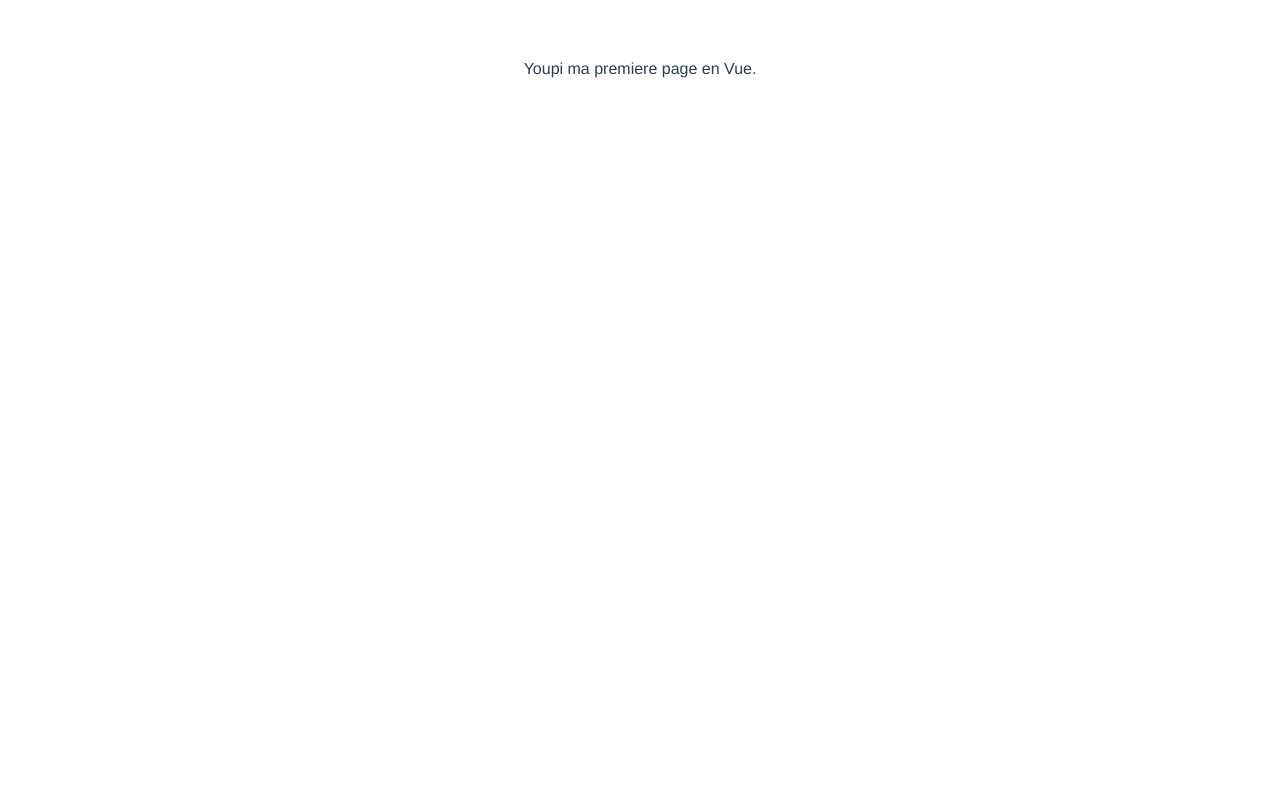
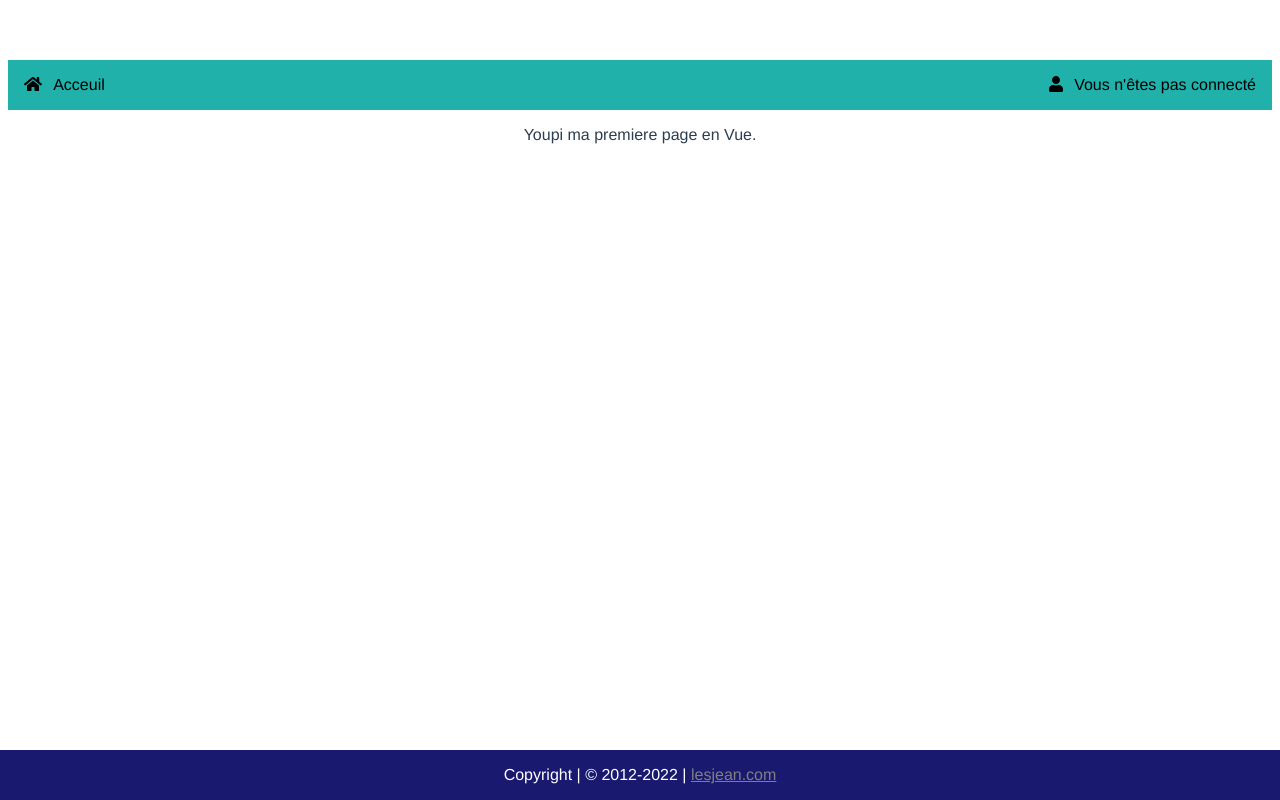
Before and after one commit to Gaetan-Mounsamy/Gaetan-Mounsamy, a Vue app: page / in a window 1280 px wide. Built offline with nearby package versions, Linux system fonts and the light colour scheme.

Commit message:
Ex 5: create BaseHeader and BaseFooter

```diff
--- a/package.json
+++ b/package.json
@@ -8,6 +8,9 @@
     "lint": "vue-cli-service lint"
   },
   "dependencies": {
+    "@fortawesome/fontawesome-svg-core": "^1.2.36",
+    "@fortawesome/free-solid-svg-icons": "^5.15.4",
+    "@fortawesome/vue-fontawesome": "^3.0.0-4",
     "core-js": "^3.8.3",
     "vue": "^3.2.13"
   },
--- a/src/App.vue
+++ b/src/App.vue
@@ -1,16 +1,21 @@
 <template>
-
-    <HomePage />
-
+  <div>
+    <base-header />
+    <home-page />
+    <base-footer />
+  </div>
 </template>
 
 <script>
 import HomePage from "@/pages/HomePage";
+import BaseHeader from "@/components/BaseHeader";
+import BaseFooter from "@/components/BaseFooter";
 export default {
   name: 'App',
   components: {
+    BaseFooter,
+    BaseHeader,
     HomePage
-
   }
 }
 </script>
--- /dev/null
+++ b/src/components/BaseFooter.vue
@@ -0,0 +1,31 @@
+<template>
+  <footer class="base-footer">
+    Copyright  | © 2012-2022 | <a href="https://www.adkami.com/">lesjean.com</a>
+  </footer>
+</template>
+
+<script>
+  export default
+  {
+    name: 'BaseFooter'
+  }
+</script>
+
+<style>
+  .base-footer
+  {
+    background-color: midnightblue;
+    padding: 1.0em;
+    text-align: center;
+    color: white;
+    position: absolute;
+    bottom: 0;
+    left: 0;
+    right: 0;
+  }
+
+  a
+  {
+    color: grey;
+  }
+</style>
--- /dev/null
+++ b/src/components/BaseHeader.vue
@@ -0,0 +1,47 @@
+<template>
+  <header class="base-header">
+    <div class="Home">
+      <font-awesome-icon class="icon" :icon="['fas', 'home']" /> Acceuil
+
+      <div class="connection" />
+
+      <font-awesome-icon class="icon" :icon="['fas', 'user']" /> Vous n'êtes pas connecté
+
+    </div>
+  </header>
+</template>
+
+<script>
+  export default
+  {
+    name: 'BaseHeader',
+  }
+</script>
+
+<style scoped>
+
+  .base-header
+  {
+    background-color: lightseagreen;
+    padding: 1.0em;
+  }
+
+  .Home
+  {
+    display: flex;
+    max-width: 100em;
+    margin: auto;
+    color: black;
+  }
+
+  .connection
+  {
+    flex-grow: 10;
+  }
+
+  .icon
+  {
+    margin-right: 0.7em;
+  }
+
+</style>
--- a/src/main.js
+++ b/src/main.js
@@ -1,4 +1,14 @@
 import { createApp } from 'vue'
 import App from './App.vue'
+import { FontAwesomeIcon } from "@fortawesome/vue-fontawesome"
+import { library } from "@fortawesome/fontawesome-svg-core"
+import { faHome, faUser } from "@fortawesome/free-solid-svg-icons"
 
-createApp(App).mount('#app')
+
+library.add(faHome, faUser)
+createApp(App)
+    .component('FontAwesomeIcon', FontAwesomeIcon)
+    .mount('#app')
+
+
+export { FontAwesomeIcon }
```
Also changed, not shown: 1 other file (tests, documents, lock files or other folders).
